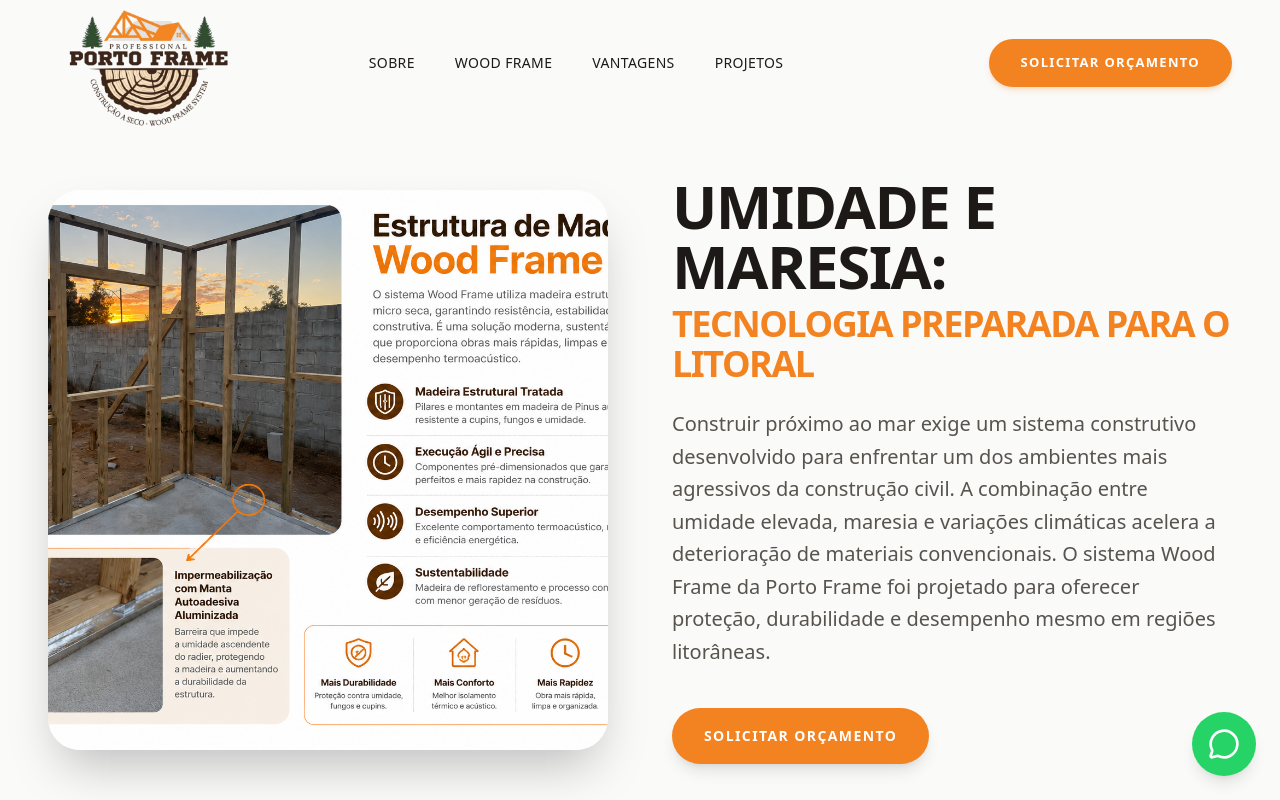
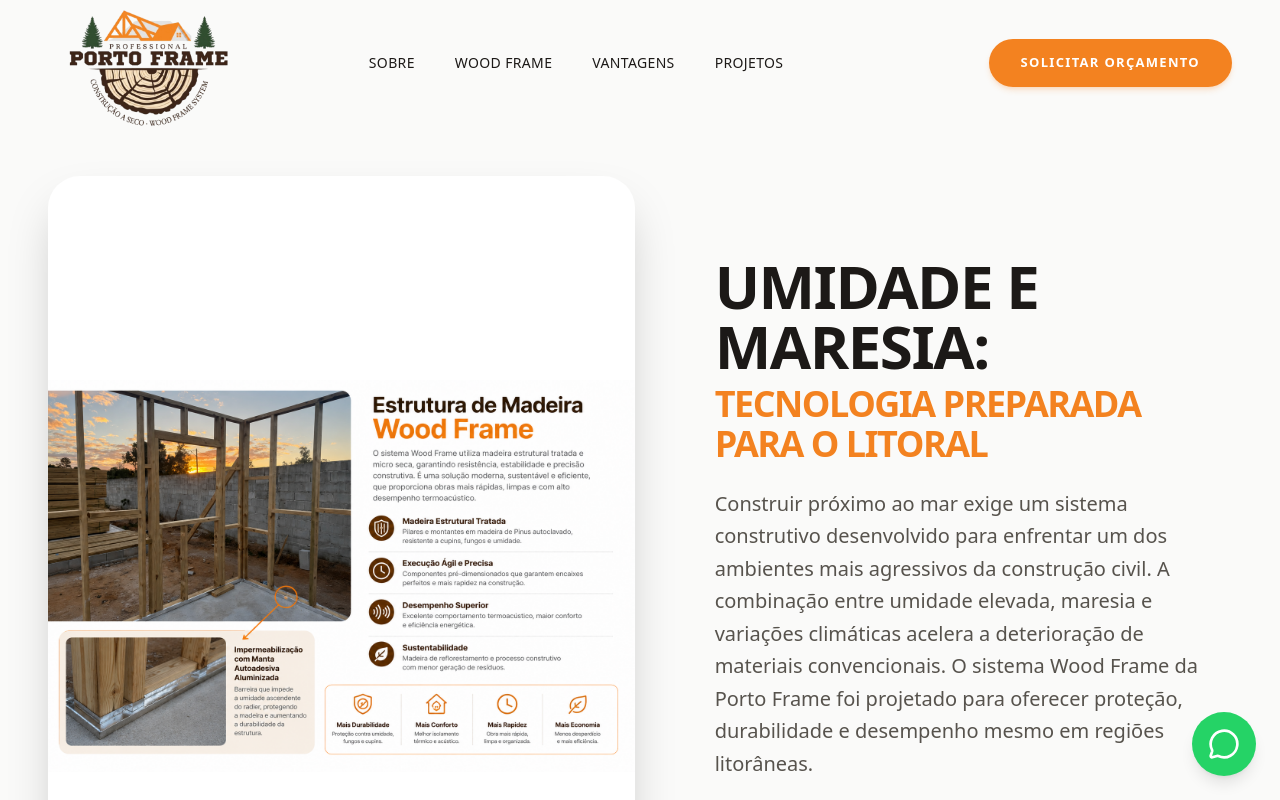
Before and after one commit to fabens-br/SitePortoFrame, a Next.js app: page /umidade-maresia in a window 1280 px wide. Shown: the top 800 px of the page. Built offline with nearby package versions, Linux system fonts and the light colour scheme.

Commit message:
29062026-G

```diff
--- a/app/(public)/umidade-maresia/page.tsx
+++ b/app/(public)/umidade-maresia/page.tsx
@@ -15,19 +15,19 @@
       {/* SEÇÃO HERO */}
       <section className="pt-[160px] lg:pt-[176px] pb-20 md:pb-32 bg-stone-50 overflow-hidden">
         <Container>
-          <div className="grid grid-cols-1 lg:grid-cols-2 gap-12 lg:gap-16 items-center">
+          <div className="grid grid-cols-1 lg:grid-cols-[1.1fr_1fr] gap-12 lg:gap-16 items-center min-h-[400px] lg:min-h-[800px]">
             {/* Imagem */}
-            <div className="relative rounded-[2rem] overflow-hidden aspect-[4/3] lg:aspect-square w-full shadow-2xl">
+            <div className="relative rounded-[2rem] overflow-hidden w-full h-full min-h-[400px] lg:min-h-[800px] shadow-2xl bg-white flex items-center justify-center">
               {/* eslint-disable-next-line @next/next/no-img-element */}
               <img
                 src="/images/estrutura_wood_real.png"
                 alt="Detalhes da estrutura de Wood Frame e proteção contra umidade"
-                className="w-full h-full object-cover absolute inset-0"
+                className="w-full h-full object-contain absolute inset-0"
               />
             </div>
 
             {/* Conteúdo */}
-            <div className="flex flex-col justify-center">
+            <div className="flex flex-col justify-center max-w-[580px] mx-auto lg:mx-0 lg:pl-4 py-10">
               <h1 className="text-4xl md:text-5xl lg:text-6xl font-extrabold tracking-tight mb-6 text-stone-900 uppercase">
                 Umidade e Maresia:<br />
                 <span className="text-primary text-2xl md:text-4xl lg:text-4xl mt-2 block">Tecnologia preparada para o litoral</span>
@@ -35,7 +35,7 @@
               <p className="text-lg md:text-xl text-stone-600 leading-relaxed mb-10">
                 Construir próximo ao mar exige um sistema construtivo desenvolvido para enfrentar um dos ambientes mais agressivos da construção civil. A combinação entre umidade elevada, maresia e variações climáticas acelera a deterioração de materiais convencionais. O sistema Wood Frame da Porto Frame foi projetado para oferecer proteção, durabilidade e desempenho mesmo em regiões litorâneas.
               </p>
-              <div>
+              <div className="mt-5">
                 <Link href="/contato">
                   <Button size="lg" className="px-8 h-14 text-sm font-bold uppercase tracking-widest rounded-full shadow-lg hover:shadow-xl transition-all hover:-translate-y-1">
                     Solicitar Orçamento
```
